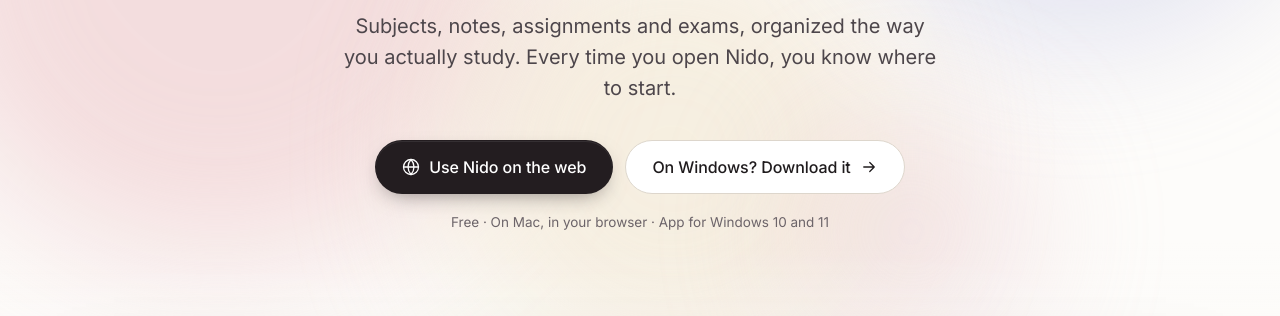
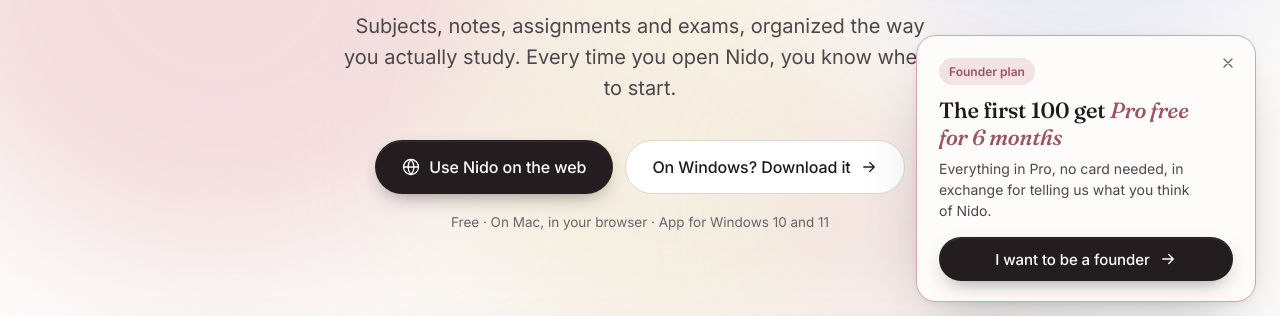
Before and after one commit to PlateStudio-ar/nido-landing, a plain HTML site: page index.html in a window 1280 px wide. Shown: the part 474-790 px from the top of the page. Drawn offline with Linux system fonts and the light colour scheme.

Commit message:
Landing: aviso flotante del plan Fundador (abajo a la derecha, se puede cerrar)
Co-Authored-By: Claude Opus 5.5 <noreply@anthropic.com>
Claude-Session: https://claude.ai/code/session_014bGn85aqgB3rbzmMRg11ph

```diff
--- a/i18n.js
+++ b/i18n.js
@@ -6,6 +6,11 @@ window.NIDO_I18N = {
     "meta.title": "Nido · Where what you learn grows",
     "meta.desc": "Nido organizes your degree: subjects, notes, assignments, exams and flashcards in one app. Download it free for Windows or use it in your browser.",
     "skip": "Skip to content",
+    "fp.close": "Close",
+    "fp.badge": "Founder plan",
+    "fp.title": "The first 100 get <em>Pro free for 6 months</em>",
+    "fp.text": "Everything in Pro, no card needed, in exchange for telling us what you think of Nido.",
+    "fp.cta": "I want to be a founder",
     "ann.new": "Founders",
     "ann.text": "The first 100 students get Nido Pro free for 6 months",
     "nav.aria": "Sections",
@@ -171,6 +176,11 @@ window.NIDO_I18N = {
     "meta.title": "Nido · Onde cresce o que você aprende",
     "meta.desc": "O Nido organiza o seu curso: matérias, anotações, entregas, provas e flashcards em um só app. Baixe grátis para Windows ou use no navegador.",
     "skip": "Pular para o conteúdo",
+    "fp.close": "Fechar",
+    "fp.badge": "Plano Fundador",
+    "fp.title": "Os primeiros 100 têm <em>Pro grátis por 6 meses</em>",
+    "fp.text": "Tudo do Pro, sem cartão, em troca de nos contar o que você acha do Nido.",
+    "fp.cta": "Quero ser fundador",
     "ann.new": "Fundadores",
     "ann.text": "Os primeiros 100 estudantes têm o Nido Pro grátis por 6 meses",
     "nav.aria": "Seções",
--- a/index.html
+++ b/index.html
@@ -24,9 +24,9 @@
     <link rel="icon" href="assets/nido.png" />
     <link rel="preload" href="assets/fonts/fraunces.woff2" as="font" type="font/woff2" crossorigin />
     <link rel="preload" href="assets/fonts/inter.woff2" as="font" type="font/woff2" crossorigin />
-    <link rel="stylesheet" href="styles.css?v=6" />
+    <link rel="stylesheet" href="styles.css?v=7" />
     <script>document.documentElement.classList.add("js");</script>
-    <script src="i18n.js?v=6"></script>
+    <script src="i18n.js?v=7"></script>
   </head>
   <body data-download="https://github.com/PlateStudio-ar/nido-landing/releases/latest/download/Nido-Setup.exe" data-web="https://app.nidoestudio.ar/">
     <svg width="0" height="0" style="position:absolute" aria-hidden="true">
@@ -379,6 +379,13 @@
       <div class="foot-base"><span>© 2026 Plate Studio</span><span data-i18n="foot.note">Las capturas usan una cursada de ejemplo: ningún dato pertenece a una persona real.</span></div>
     </footer>
 
-    <script src="main.js?v=6" defer></script>
+    <aside class="founder-pop" id="founder-pop" aria-labelledby="fp-t" hidden>
+      <button class="fp-close" type="button" data-fp-close data-i18n-aria="fp.close" aria-label="Cerrar"><svg class="ic" viewBox="0 0 24 24"><path d="M6 6l12 12M18 6L6 18" /></svg></button>
+      <span class="fp-badge" data-i18n="fp.badge">Plan Fundador</span>
+      <p class="fp-title" id="fp-t" data-i18n="fp.title">Los primeros 100 tienen <em>Pro gratis 6 meses</em></p>
+      <p class="fp-text" data-i18n="fp.text">Todo lo de Pro, sin tarjeta, a cambio de contarnos qué te parece Nido.</p>
+      <a class="btn btn-dark fp-cta" href="https://app.nidoestudio.ar/fundadores"><span data-i18n="fp.cta">Quiero ser fundador</span><svg class="ic"><use href="#i-arrow" /></svg></a>
+    </aside>
+    <script src="main.js?v=7" defer></script>
   </body>
 </html>
--- a/main.js
+++ b/main.js
@@ -268,6 +268,35 @@
 
   applyLang(lang, false);
 
+  /* ───────────── Aviso flotante del plan Fundador ───────────── */
+  (() => {
+    const pop = document.getElementById("founder-pop");
+    if (!pop) return;
+    const KEY = "nido-landing-fp-closed";
+    const WEEK = 7 * 24 * 60 * 60 * 1000;
+    try {
+      const closed = Number(localStorage.getItem(KEY) || 0);
+      if (closed && Date.now() - closed < WEEK) return;
+    } catch (e) {}
+    let shown = false;
+    const show = () => {
+      if (shown) return;
+      shown = true;
+      pop.hidden = false;
+      requestAnimationFrame(() => requestAnimationFrame(() => pop.classList.add("is-open")));
+      window.removeEventListener("scroll", onScroll);
+    };
+    const onScroll = () => { if (window.scrollY > 500) show(); };
+    window.addEventListener("scroll", onScroll, { passive: true });
+    // En el celu tapa los botones del inicio: ahí aparece recién cuando la persona baja.
+    if (window.matchMedia("(min-width: 641px)").matches) setTimeout(show, 4000);
+    pop.querySelector("[data-fp-close]").addEventListener("click", () => {
+      pop.classList.remove("is-open");
+      setTimeout(() => { pop.hidden = true; }, 350);
+      try { localStorage.setItem(KEY, String(Date.now())); } catch (e) {}
+    });
+  })();
+
   /* ───────────── Cielo nocturno ───────────── */
   const sky = document.querySelector(".stars");
   if (sky) {
--- a/styles.css
+++ b/styles.css
@@ -661,3 +661,36 @@ body { transition: opacity 0.2s ease; }
   .faq summary { font-size: 17px; padding: 20px 2px; }
   .foot-inner { grid-template-columns: 1fr; }
 }
+
+/* ───────────────────────── Aviso flotante: plan Fundador ───────────────────────── */
+.founder-pop {
+  position: fixed; right: 24px; bottom: 24px; z-index: 60;
+  width: min(340px, calc(100vw - 32px));
+  padding: 22px 22px 20px; border-radius: 20px;
+  background: var(--bg); border: 1.5px solid #cfa6ad;
+  box-shadow: 0 24px 60px -24px rgb(31 27 29 / 0.35), 0 2px 8px rgb(31 27 29 / 0.06);
+  opacity: 0; transform: translateY(16px); pointer-events: none;
+  transition: opacity 0.35s ease, transform 0.35s cubic-bezier(0.2, 0.8, 0.2, 1);
+}
+.founder-pop.is-open { opacity: 1; transform: none; pointer-events: auto; }
+.founder-pop[hidden] { display: none; }
+.fp-close {
+  position: absolute; top: 12px; right: 12px; width: 30px; height: 30px;
+  display: grid; place-items: center; border: 0; border-radius: 999px;
+  background: transparent; color: var(--muted); cursor: pointer;
+}
+.fp-close:hover { background: var(--bg-2); color: var(--ink); }
+.fp-close .ic { width: 16px; height: 16px; fill: none; stroke: currentColor; stroke-width: 2; stroke-linecap: round; }
+.fp-badge {
+  display: inline-block; padding: 4px 10px; border-radius: 999px;
+  background: #f3e3e5; color: var(--accent); font-size: 12px; font-weight: 600;
+}
+.fp-title { margin: 12px 30px 0 0; font: 520 22px/1.2 var(--serif); letter-spacing: -0.01em; color: var(--ink); }
+.fp-title em { color: var(--accent); }
+.fp-text { margin: 8px 0 16px; color: var(--ink-2); font-size: 14px; line-height: 1.5; }
+.fp-cta { width: 100%; justify-content: center; }
+@media (max-width: 640px) {
+  .founder-pop { right: 16px; left: 16px; bottom: 16px; width: auto; padding: 18px 18px 16px; }
+  .fp-title { font-size: 19px; }
+}
+@media (prefers-reduced-motion: reduce) { .founder-pop { transition: none; transform: none; } }
```
